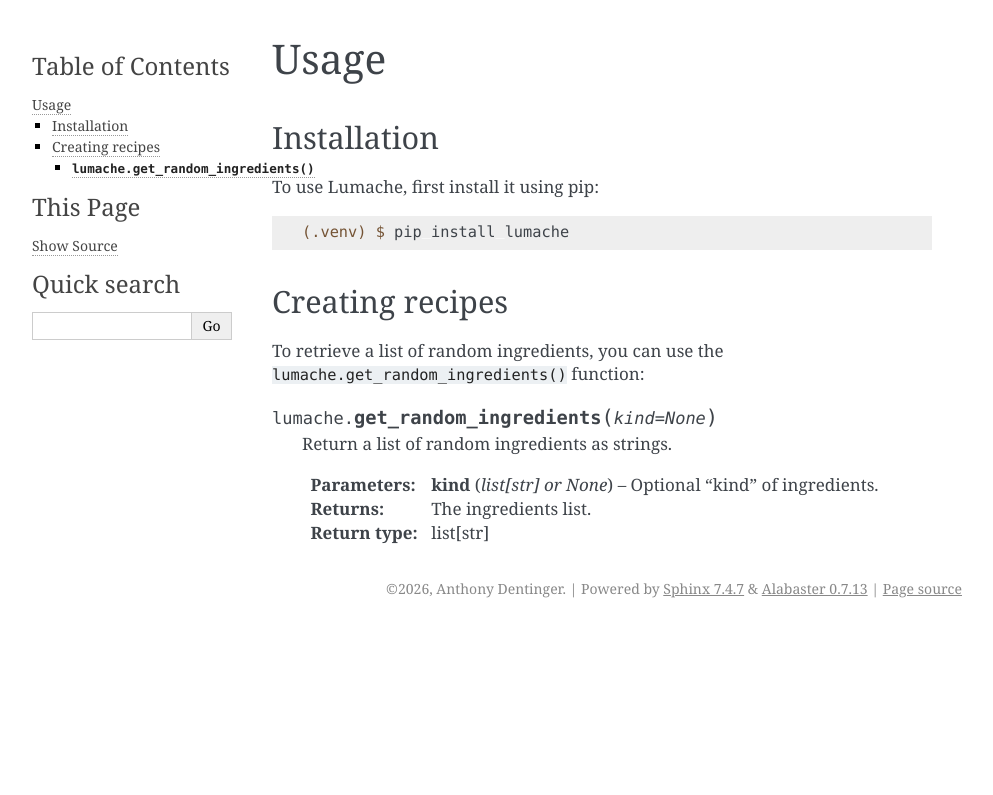
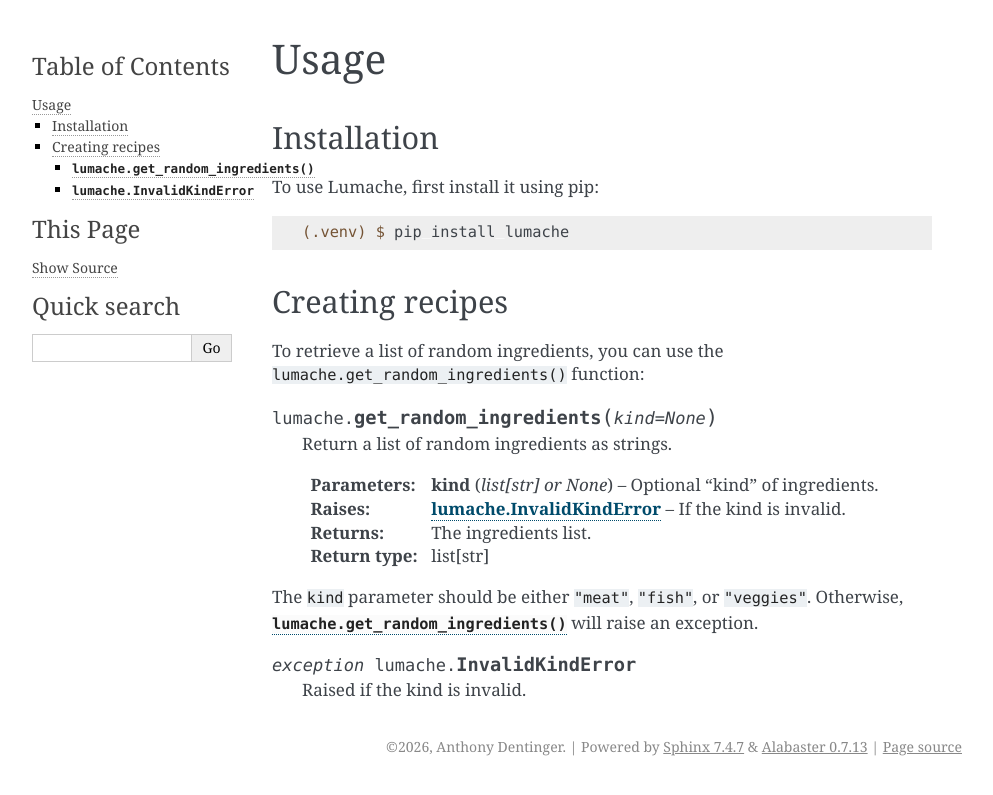
Before and after one commit to adentinger/sphinx_sandbox, a Sphinx documentation site: the page built from source/usage.rst, in a window 1280 px wide. Shown: the top 795 px of the page, without its empty margins (148-1141 px from the left). Built offline with Sphinx 7.4.7, drawn with Linux system fonts in a browser that asks for light colours.

Commit message:
Add reference to exception class

```diff
--- a/source/usage.rst
+++ b/source/usage.rst
@@ -24,5 +24,15 @@ you can use the ``lumache.get_random_ingredients()`` function:
 
    :param kind: Optional "kind" of ingredients.
    :type kind: list[str] or None
+   :raise lumache.InvalidKindError: If the kind is invalid.
    :return: The ingredients list.
+
    :rtype: list[str]
+
+The ``kind`` parameter should be either ``"meat"``, ``"fish"``,
+or ``"veggies"``. Otherwise, :py:func:`lumache.get_random_ingredients`
+will raise an exception.
+
+.. py:exception:: lumache.InvalidKindError
+
+   Raised if the kind is invalid.
```
